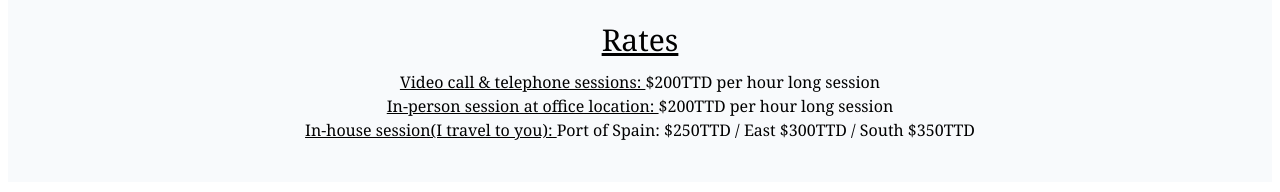
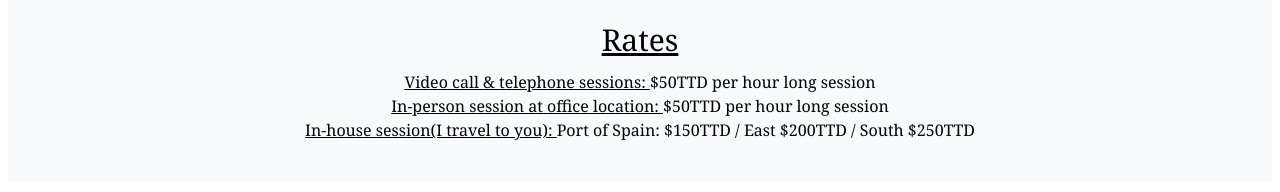
Before and after one commit to kirran01/psych, a React (Vite) app: page /more-info in a window 1280 px wide. Shown: the part 948-1140 px from the top of the page. Built offline with nearby package versions, Linux system fonts and the light colour scheme.

Commit message:
price update

```diff
--- a/src/pages/moreinfo.jsx
+++ b/src/pages/moreinfo.jsx
@@ -18,9 +18,9 @@ const Moreinfo = () => {
             </div>
             <div className='m-2 p-3 py-10 fade-in bg-slate-50'>
                 <p className='underline text-3xl text-center pb-3'>Rates</p>
-                <p className='text-center'><span className='underline' >Video call & telephone sessions: </span>$200TTD per hour long session</p>
-                <p className='text-center'><span className='underline' >In-person session at office location: </span>$200TTD per hour long session</p>
-                <p className='text-center'><span className='underline' >In-house session(I travel to you): </span>Port of Spain: $250TTD / East $300TTD / South $350TTD</p>
+                <p className='text-center'><span className='underline' >Video call & telephone sessions: </span>$50TTD per hour long session</p>
+                <p className='text-center'><span className='underline' >In-person session at office location: </span>$50TTD per hour long session</p>
+                <p className='text-center'><span className='underline' >In-house session(I travel to you): </span>Port of Spain: $150TTD / East $200TTD / South $250TTD</p>
             </div>
             <div className='m-2 p-3 py-6 fade-in text-center'>
                 <p className='underline text-3xl text-center mb-3'>Who should consider therapy?</p>
```
